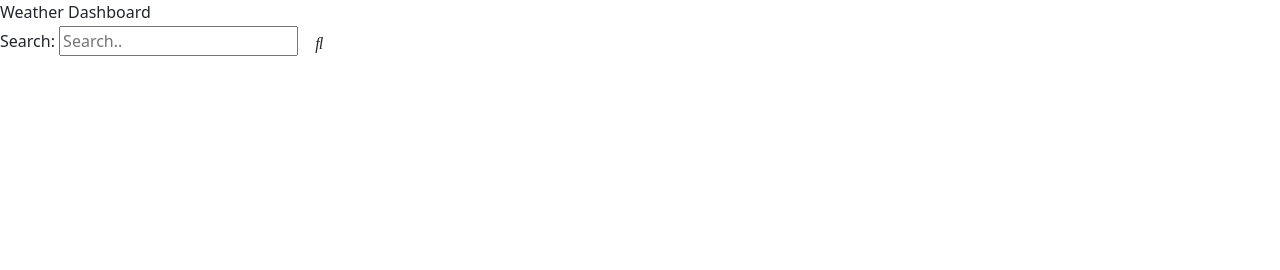
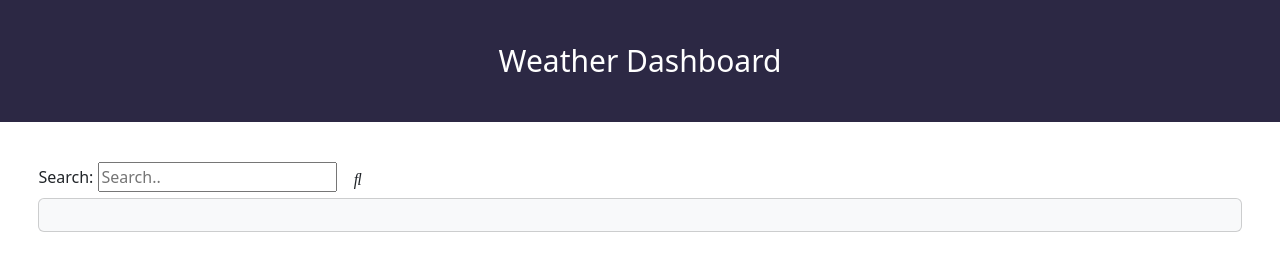
Before and after one commit to MiloCOLO/weather-app, a plain HTML site: page index.html in a window 1280 px wide. Drawn offline with nearby package versions, Linux system fonts and the light colour scheme.

Commit message:
adjusted css link and added minor aesthetic details

```diff
--- a/assests/style.css
+++ b/assests/style.css
@@ -0,0 +1,12 @@
+
+header {
+    text-align: center;
+    padding: 3%;
+    font-size: 30px;
+    color: white;
+    background-color: rgb(44, 40, 68);
+}
+
+main {
+    padding: 3%;
+}
--- a/index.html
+++ b/index.html
@@ -4,7 +4,7 @@
     <meta charset="UTF-8">
     <meta http-equiv="X-UA-Compatible" content="IE=edge">
     <meta name="viewport" content="width=device-width, initial-scale=1.0">
-    <link href="./assests/style.css">
+    <link rel="stylesheet" href="./assests/style.css">
     <title>Document</title>
     <link rel="stylesheet" href="https://cdnjs.cloudflare.com/ajax/libs/font-awesome/4.7.0/css/font-awesome.min.css">
     <link href="https://cdn.jsdelivr.net/npm/bootstrap@5.2.0-beta1/dist/css/bootstrap.min.css" rel="stylesheet" integrity="sha384-0evHe/X+R7YkIZDRvuzKMRqM+OrBnVFBL6DOitfPri4tjfHxaWutUpFmBp4vmVor" crossorigin="anonymous">
@@ -17,6 +17,14 @@
             <input type="text" placeholder="Search.." name="search">
             <button class="btn searchBtn" type="submit"><i class="fas fa-search"></i></button>
         </section>
+        <section>
+            <div class="location-weather">
+                <div class="card bg-light">
+                    <div class="card-body"></div>
+
+                </div>
+            </div>
+        </section>
     </main>
 </body>
 <script src="https://code.jquery.com/jquery-3.5.1.min.js" integrity="sha256-9/aliU8dGd2tb6OSsuzixeV4y/faTqgFtohetphbbj0=" crossorigin="anonymous"></script>
```
